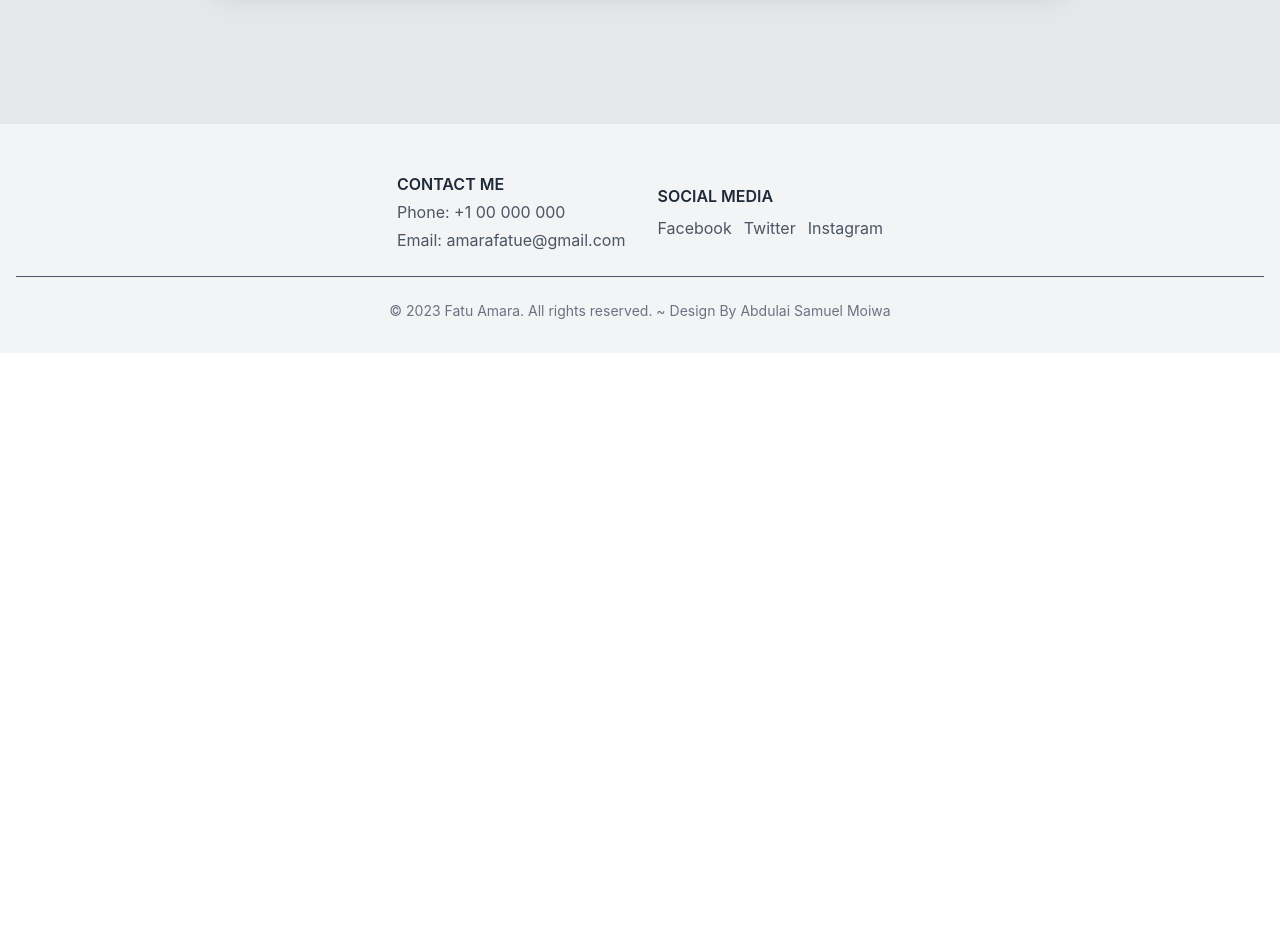
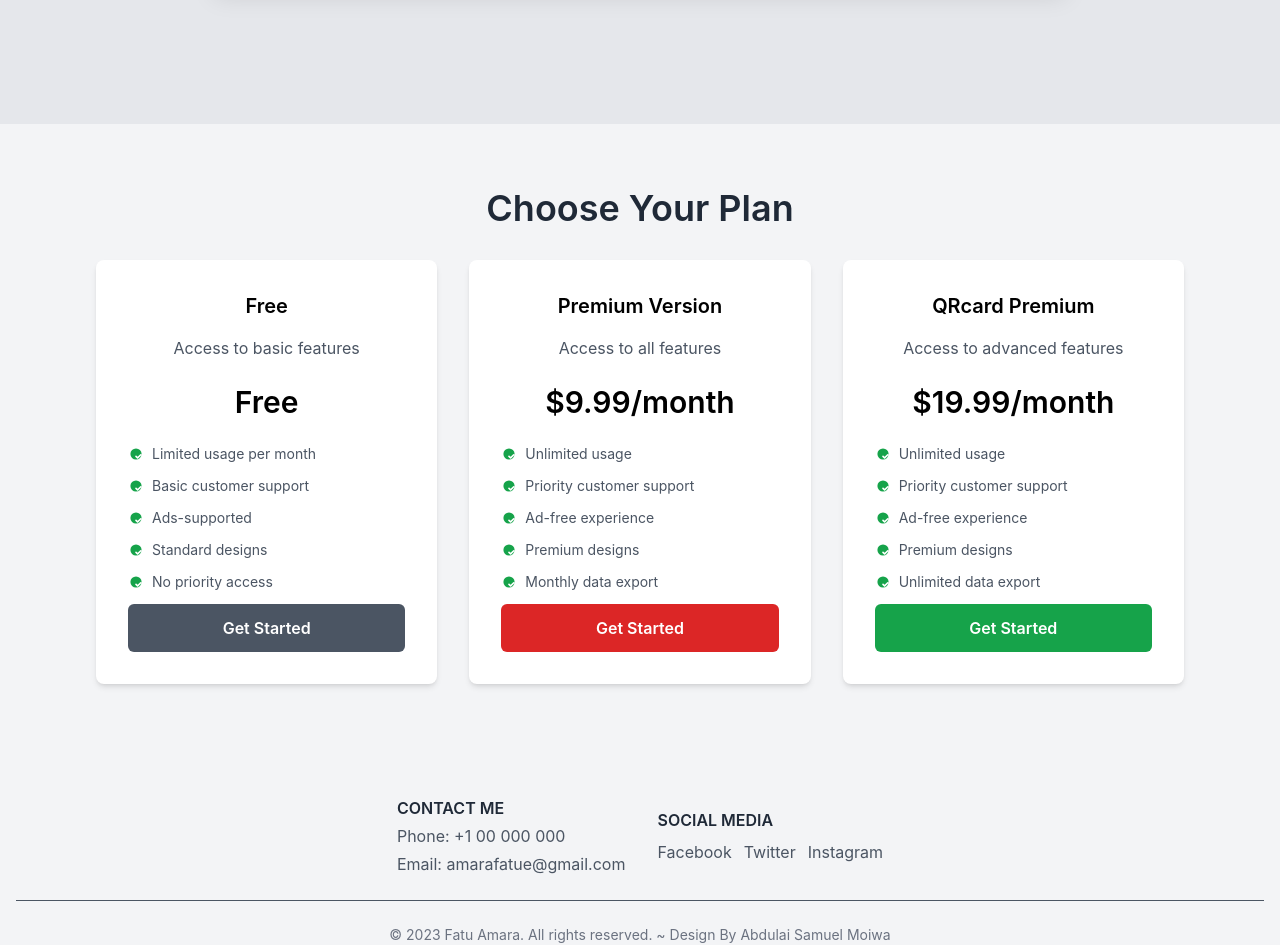
Before and after one commit to Imo-Tech-Solutions/digital_contacts, a React (Create React App) app: page /#/ in a window 1280 px wide. Shown: the part 1780-2725 px from the top of the page. Before the commit the page ends 2133 px from the top, so only its background shows below. Built offline with nearby package versions, Linux system fonts and the light colour scheme.

Commit message:
add pricing section to home

```diff
--- a/src/pages/Home.jsx
+++ b/src/pages/Home.jsx
@@ -28,6 +28,52 @@ function Home() {
     });
     AOS.refresh();
   }, []);
+
+
+
+
+  const plans = [
+    {
+      title: 'Free',
+      description: 'Access to basic features',
+      price: 'Free',
+      features: [
+        'Limited usage per month',
+        'Basic customer support',
+        'Ads-supported',
+        'Standard designs',
+        'No priority access',
+      ],
+      buttonColor: 'bg-gray-600',
+    },
+    {
+      title: 'Premium Version',
+      description: 'Access to all features',
+      price: '$9.99/month',
+      features: [
+        'Unlimited usage',
+        'Priority customer support',
+        'Ad-free experience',
+        'Premium designs',
+        'Monthly data export',
+      ],
+      buttonColor: 'bg-red-600', // Set the button background color to red
+    },
+    {
+      title: 'QRcard Premium',
+      description: 'Access to advanced features',
+      price: '$19.99/month',
+      features: [
+        'Unlimited usage',
+        'Priority customer support',
+        'Ad-free experience',
+        'Premium designs',
+        'Unlimited data export',
+      ],
+      buttonColor: 'bg-green-600', // Set the button background color to green
+    },
+  ];
+
 
   return (
     <>
@@ -136,6 +182,48 @@ function Home() {
         <button className="mt-6 px-8 py-3 bg-blue-600 hover:bg-blue-700 text-white font-semibold rounded-full shadow-lg focus:outline-none">Get Started</button>
       </div>
     </section>
+
+
+
+
+    <section className="bg-gray-100 py-16">
+      <div className="max-w-6xl mx-auto px-4 sm:px-6 lg:px-8">
+        <h2 className="text-4xl font-semibold text-gray-800 mb-8 text-center">Choose Your Plan</h2>
+        <div className="grid grid-cols-1 gap-8 md:grid-cols-3">
+          {plans.map((plan, index) => (
+            <div key={index} className="bg-white rounded-lg p-8 shadow-md">
+              <h3 className="text-xl font-semibold mb-4 text-center">{plan.title}</h3>
+              <p className="text-gray-600 mb-6 text-center">{plan.description}</p>
+              <p className="text-3xl font-semibold mb-6 text-center">{plan.price}</p>
+              <ul className="text-sm text-gray-600">
+                {plan.features.map((feature, index) => (
+                  <li key={index} className="flex items-center mb-3">
+                    <svg
+                      className="w-4 h-4 mr-2 text-green-600"
+                      fill="currentColor"
+                      viewBox="0 0 20 20"
+                      xmlns="http://www.w3.org/2000/svg"
+                    >
+                      <path
+                        fillRule="evenodd"
+                        d="M3 10a7 7 0 1114 0 7 7 0 01-14 0zm6.293 2.293a1 1 0 011.414 0L12 13.586l3.293-3.293a1 1 0 111.414 1.414l-4 4a1 1 0 01-1.414 0l-2-2a1 1 0 010-1.414z"
+                        clipRule="evenodd"
+                      />
+                    </svg>
+                    {feature}
+                  </li>
+                ))}
+              </ul>
+              <button
+                className={`w-full text-white rounded-md py-3 px-6 font-semibold hover:opacity-90 focus:outline-none ${plan.buttonColor}`}
+              >
+                Get Started
+              </button>
+            </div>
+          ))}
+        </div>
+      </div>
+    </section>
     </>
   );
 }
```
